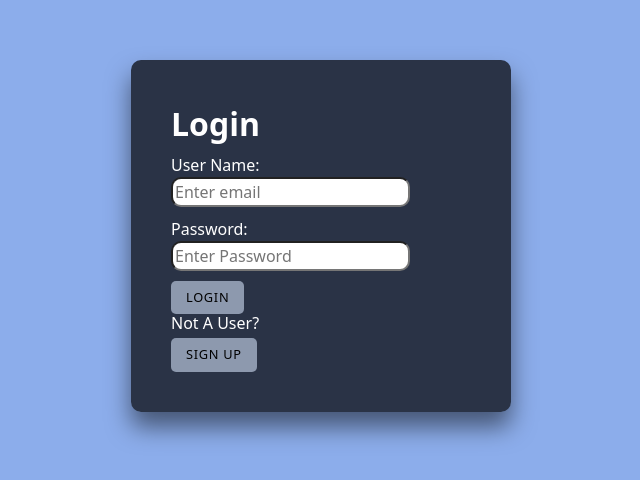
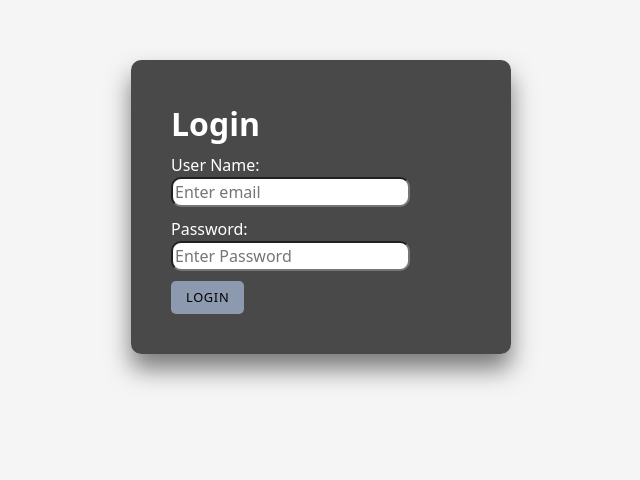
Before and after one commit to sauravss98/Lab-Signoff-Project, a React (Create React App) app in the folder frontend/lab_sign_off_fe/: page / in a window 1280 px wide. Shown: the part 110-590 px from the top of the page, without its empty margins (319-959 px from the left). Built offline with nearby package versions, Linux system fonts and the light colour scheme.

Commit message:
Frontend-Feature: changed login page design

```diff
--- a/frontend/lab_sign_off_fe/src/App.jsx
+++ b/frontend/lab_sign_off_fe/src/App.jsx
@@ -13,7 +13,7 @@ function App() {
 
   return (
     <div>
-      {isAuthenticated.is_authenticated ? <Header /> : null}
+      {/* {isAuthenticated.is_authenticated ? <Header /> : null} */}
       <AppRouters />
     </div>
   );
--- a/frontend/lab_sign_off_fe/src/pages/Login/Login.css
+++ b/frontend/lab_sign_off_fe/src/pages/Login/Login.css
@@ -2,7 +2,7 @@
   width: 100%;
   height: 100vh;
   margin: 0;
-  background-color: rgb(140, 173, 235);
+  background-color: whitesmoke;
 }
 
 .mainContainer {
@@ -13,7 +13,7 @@
 .formContainer {
   /* padding: 30px; */
   margin-top: 170px;
-  box-shadow: black;
+  box-shadow: grey;
   transform: translateZ(30);
   background-color: hwb(204 84% 6%);
   position: relative;
@@ -63,6 +63,7 @@
 .signInButton {
   font-size: 0.8rem;
   background-color: #8d99ae;
+  /* background-color: #8d99ae; */
   border: none;
   outline: none;
   text-transform: uppercase;
@@ -75,142 +76,3 @@
   font-size: 1.1rem;
   background-color: hwb(204 84% 6%);
 }
-/* .container {
-      display: flex;
-    }
-
-    .container_item {
-    }
-
-    .login-wrapper {
-      height: 100vh;
-      width: 100vw;
-      display: flex;
-      justify-content: center;
-      align-items: center;
-    }
-    .form {
-      position: relative;
-      width: 100%;
-      max-width: 380px;
-      padding: 80px 40px 40px;
-      background: rgba(0, 0, 0, 0.7);
-      border-radius: 10px;
-      color: #fff;
-      box-shadow: 0 15px 25px rgba(0, 0, 0, 0.5);
-    }
-    .form::before {
-      content: "";
-      position: absolute;
-      top: 0;
-      left: 0;
-      width: 50%;
-      height: 100%;
-      background: rgba(255, 255, 255, 0.08);
-      transform: skewX(-26deg);
-      transform-origin: bottom left;
-      border-radius: 10px;
-      pointer-events: none;
-    }
-    .form img {
-      position: absolute;
-      top: -50px;
-      left: calc(50% - 50px);
-      width: 100px;
-      background: rgba(255, 255, 255, 0.8);
-      border-radius: 50%;
-    }
-    .form h2 {
-      text-align: center;
-      letter-spacing: 1px;
-      margin-bottom: 2rem;
-      color: white;
-    }
-    .form .input-group {
-      position: relative;
-    }
-    .form .input-group input {
-      width: 100%;
-      padding: 10px 0;
-      font-size: 1rem;
-      letter-spacing: 1px;
-      margin-bottom: 30px;
-      border: none;
-      border-bottom: 1px solid #fff;
-      outline: none;
-      background-color: transparent;
-      color: inherit;
-    }
-    .form .input-group label {
-      position: absolute;
-      top: 0;
-      left: 0;
-      padding: 10px 0;
-      font-size: 1rem;
-      pointer-events: none;
-      transition: 0.3s ease-out;
-    }
-    .form .input-group input:focus + label,
-    .form .input-group input:valid + label {
-      transform: translateY(-18px);
-      color: white;
-      font-size: 0.8rem;
-    }
-    .submit-btn {
-      display: block;
-      margin-left: auto;
-      border: none;
-      outline: none;
-      background: #ff652f;
-      font-size: 1rem;
-      text-transform: uppercase;
-      letter-spacing: 1px;
-      padding: 10px 20px;
-      border-radius: 5px;
-      cursor: pointer;
-    }
-    .forgot-pw {
-      color: inherit;
-    }
-
-    #forgot-pw {
-      position: absolute;
-      display: flex;
-      justify-content: center;
-      align-items: center;
-      top: 0;
-      left: 0;
-      right: 0;
-      height: 0;
-      z-index: 1;
-      background: #fff;
-      opacity: 0;
-      transition: 0.6s;
-    }
-    #forgot-pw:target {
-      height: 100%;
-      opacity: 1;
-    }
-    .close {
-      position: absolute;
-      right: 1.5rem;
-      top: 0.5rem;
-      font-size: 2rem;
-      font-weight: 900;
-      text-decoration: none;
-      color: inherit;
-    }
-
-    .notUserText {
-      margin-top: 10px;
-    }
-    .notUserButton {
-      background: #ff652f;
-      font-size: 0.6rem;
-      text-transform: uppercase;
-      letter-spacing: 1px;
-      padding: 10px 20px;
-      border-radius: 5px;
-      cursor: pointer;
-      position: relative;
-    } */
--- a/frontend/lab_sign_off_fe/src/pages/Login/Login.jsx
+++ b/frontend/lab_sign_off_fe/src/pages/Login/Login.jsx
@@ -99,13 +99,13 @@ const Login = () => {
             </button>
             {showText ? <Text /> : null}
 
-            <div className="notUser">
-              <h3 className="notUserText">Not A User?</h3>
-              <button className="notUserButton" onClick={navigateToSignup}>
-                Sign Up
-              </button>
-              {/* <button onClick={navigatetoHome}>Home</button> */}
-            </div>
+            {/* <div className="notUser"> */}
+            {/* <h3 className="notUserText">Not A User?</h3> */}
+            {/* <button className="notUserButton" onClick={navigateToSignup}> */}
+            {/* Sign Up */}
+            {/* </button> */}
+            {/* <button onClick={navigatetoHome}>Home</button> */}
+            {/* </div> */}
           </form>
         </div>
       </div>
```
